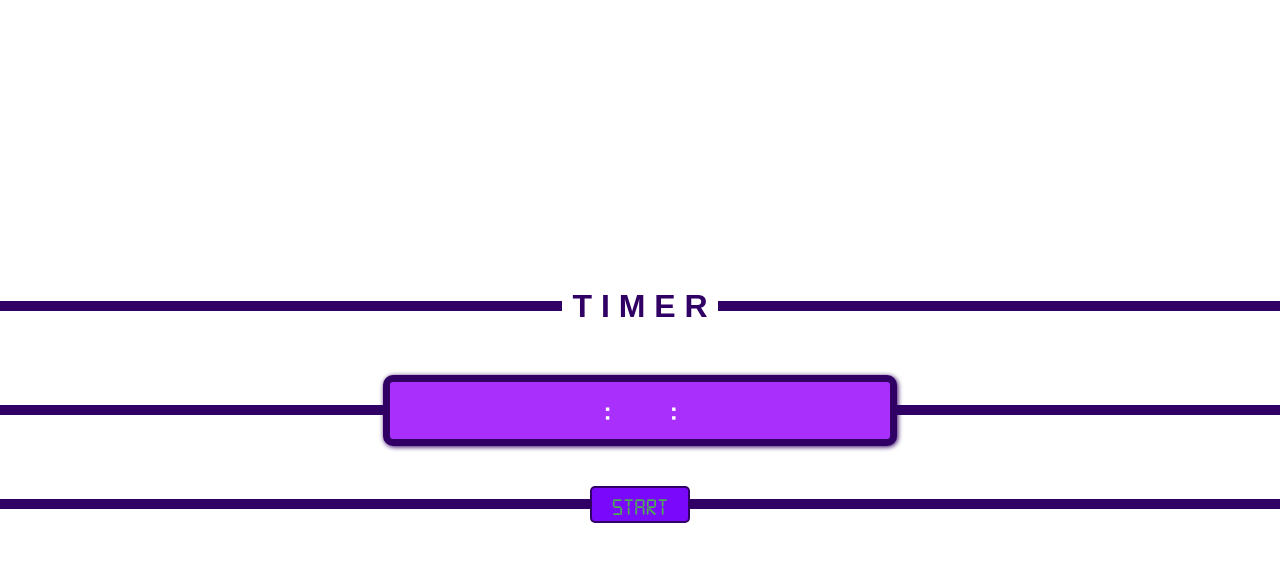
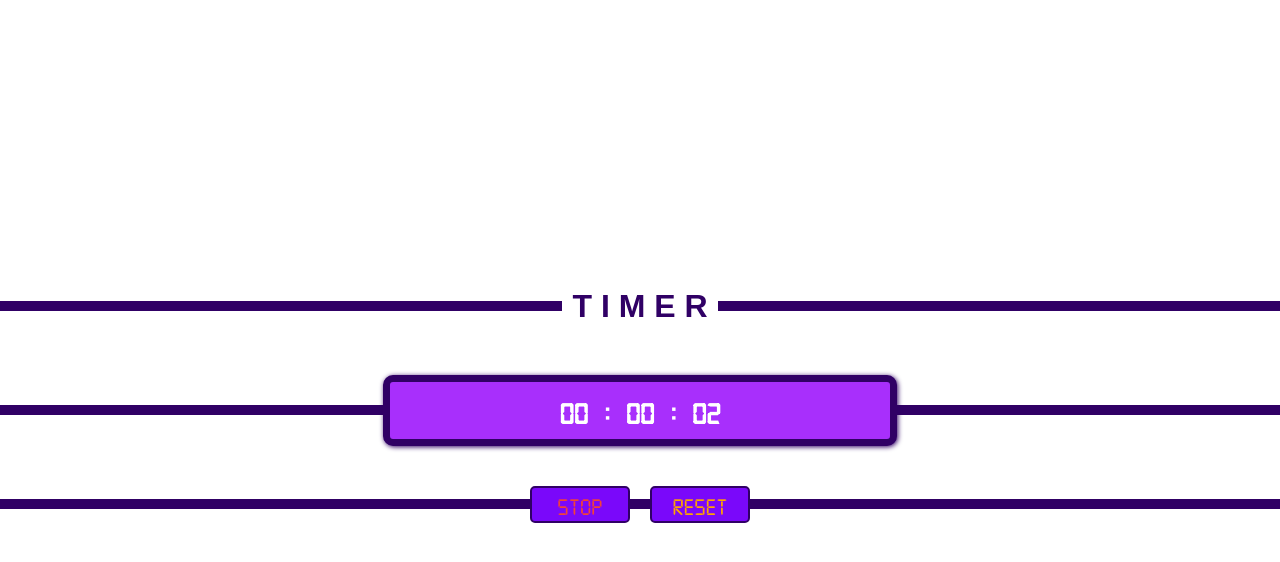
Before and after one commit to alirezamoon/timer, a React (Create React App) app: page / in a window 1280 px wide. Both pictures are taken after a click on the button "START". Shown: the top 562 px of the page. Built offline with nearby package versions, Linux system fonts and the light colour scheme.

Commit message:
useContext

```diff
--- a/src/Components/Context/timeContext.js
+++ b/src/Components/Context/timeContext.js
@@ -1,9 +1,9 @@
 import React from 'react'
 
 const TimeContext = React.createContext({
-    hour: 0,
-    minute: 0,
-    second: 0
+    hour:0,
+    minute:0,
+    second:0
 })
 
 export default TimeContext
--- a/src/Components/Timer/Time/Time.js
+++ b/src/Components/Timer/Time/Time.js
@@ -1,12 +1,16 @@
+import React , {useContext} from 'react'
+import TimeContext from './../../Context/timeContext'
+
 import classes from './Time.module.css'
 
 
-const Time = (props) => {
+const Time = () => {
+    const timeContext = useContext(TimeContext)
     return (
         <p className={classes.time}>
-            <span>{props.hour < 10 ? `0${props.hour}` : props.hour}</span>&nbsp;:&nbsp;
-            <span>{props.minute < 10 ? `0${props.minute}` : props.minute}</span>&nbsp;:&nbsp;
-            <span>{props.second < 10 ? `0${props.second}` : props.second}</span>
+            <span>{timeContext.hour < 10 ? `0${timeContext.hour}` : timeContext.hour}</span>&nbsp;:&nbsp;
+            <span>{timeContext.minute < 10 ? `0${timeContext.minute}` : timeContext.minute}</span>&nbsp;:&nbsp;
+            <span>{timeContext.second < 10 ? `0${timeContext.second}` : timeContext.second}</span>
         </p>
     )
 }
--- a/src/Components/Timer/Timer.js
+++ b/src/Components/Timer/Timer.js
@@ -70,9 +70,9 @@ class Timer extends React.Component {
 
             }}>
                 <ControlContext.Provider value={{
-                    start: () => this.start,
-                    stop: () => this.stop,
-                    reset: () => this.reset,
+                    start: this.start,
+                    stop: this.stop,
+                    reset: this.reset,
                     started: this.state.started,
                     starting: this.state.starting
                 }}>
--- a/src/Components/Timer/TimerControl/TimerControl.js
+++ b/src/Components/Timer/TimerControl/TimerControl.js
@@ -1,20 +1,25 @@
+import React , {useContext } from 'react'
+import ControlContext from './../../Context/controlContext'
 import classes from './TimerControl.module.css'
 
 
-const TimerControl = (props) => {
+const TimerControl = () => {
+
+
+    const controlContext = useContext(ControlContext)
 
     return (
         <div className={classes.TimerControl}>
-            {!props.started
-                ? props.starting
+            {!controlContext.started
+                ? controlContext.starting
                     ? <>
-                        <button className={[classes.btn, classes.success].join(' ')} onClick={props.start}>RESUME</button>
-                        <button className={[classes.btn, classes.warning].join(' ')} onClick={props.reset}>RESET</button>
+                        <button className={[classes.btn, classes.success].join(' ')} onClick={() => controlContext.start()}>RESUME</button>
+                        <button className={[classes.btn, classes.warning].join(' ')} onClick={() => controlContext.reset()}>RESET</button>
                     </>
-                    : <button className={[classes.btn, classes.success].join(' ')} onClick={props.start}>START</button>
+                    : <button className={[classes.btn, classes.success].join(' ')} onClick={() => controlContext.start()}>START</button>
                 : <>
-                    <button className={[classes.btn, classes.danger].join(' ')} onClick={props.stop}>STOP</button>
-                    <button className={[classes.btn, classes.warning].join(' ')} onClick={props.reset}>RESET</button>
+                    <button className={[classes.btn, classes.danger].join(' ')} onClick={() => controlContext.stop()}>STOP</button>
+                    <button className={[classes.btn, classes.warning].join(' ')} onClick={() => controlContext.reset()}>RESET</button>
                 </>
             }
         </div>
```
